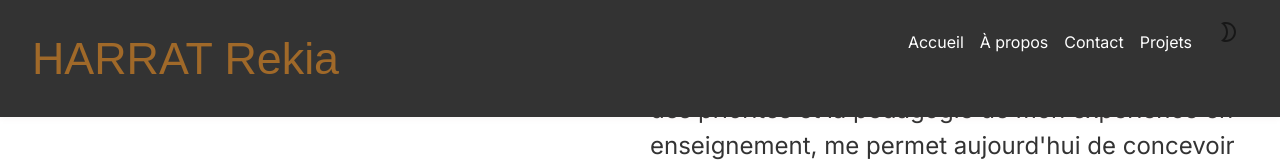
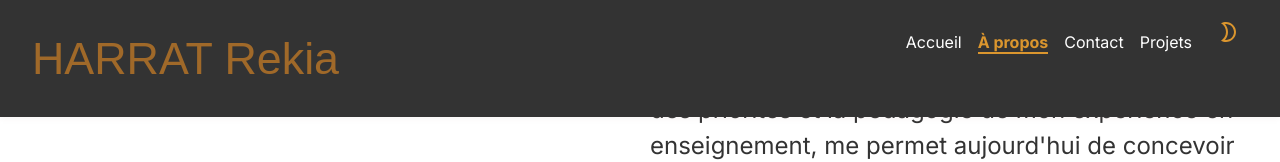
Before and after one commit to rakiko86/portfolio, a React (Create React App) app: page /about in a window 1280 px wide. Shown: the top 162 px of the page. Built offline with nearby package versions, Linux system fonts and the light colour scheme; a web font is replaced by a local one.

Commit message:
feat: ajustement

```diff
--- a/src/assets/data/skills.js
+++ b/src/assets/data/skills.js
@@ -12,6 +12,7 @@ const skills = [
   { id: 11, title: 'MongoDB', rating: 3, icon: 'SiMongodb' },
   { id: 12, title: 'Sass', rating: 4, icon: 'FaSass' },
   { id: 13, title: 'Postman', rating: 4, icon: 'SiPostman' },
+  { id: 14, title: 'Greencode', rating: 4, icon: 'FaCode' },
 ];
 
 export default skills;
--- a/src/components/Header.js
+++ b/src/components/Header.js
@@ -1,37 +1,51 @@
-import React, { useState } from 'react';
-import DarkMode from './DarkMode';
-import { Link } from 'react-router-dom';
-import '../styles/pages/index.scss';
+import React from "react";
+import { Link, useLocation } from "react-router-dom";
+import DarkMode from "./DarkMode";
+import "../styles/pages/index.scss";
 
 const Header = () => {
-    const [isOpen, setIsOpen] = useState(false);
-
-    const toggleMenu = () => {
-        setIsOpen(!isOpen);
-    };
+    const location = useLocation(); // Détecte la page actuelle
 
     return (
         <header>
             <nav>
-                {/* Logo à gauche */}
-                <div className='' >
-
-                    <Link to="" className='logo'>HARRAT Rekia</Link>
+                <div className="logo">
+                    <Link to="/" className="logo">HARRAT Rekia</Link>
                 </div>
 
-                {/* Bouton Menu Hamburger */}
-                <div className="hamburger-menu" onClick={toggleMenu}>
-                    <span className={isOpen ? "bar open" : "bar"}></span>
-                    <span className={isOpen ? "bar open" : "bar"}></span>
-                    <span className={isOpen ? "bar open" : "bar"}></span>
-                </div>
-
-                {/* Navigation : affichage dynamique */}
-                <ul className={isOpen ? "nav-links open" : "nav-links"}>
-                    <li><Link to="/" onClick={toggleMenu}>Accueil</Link></li>
-                    <li><Link to="/about" onClick={toggleMenu}>À propos</Link></li>
-                    <li><Link to="/contact" onClick={toggleMenu}>Contact</Link></li>
-                    <li><Link to="/projects" onClick={toggleMenu}>Projets</Link></li>
+                <ul className="nav-links">
+                    <li>
+                        <Link
+                            to="/"
+                            className={location.pathname === "/" ? "active" : ""}
+                        >
+                            Accueil
+                        </Link>
+                    </li>
+                    <li>
+                        <Link
+                            to="/about"
+                            className={location.pathname === "/about" ? "active" : ""}
+                        >
+                            À propos
+                        </Link>
+                    </li>
+                    <li>
+                        <Link
+                            to="/contact"
+                            className={location.pathname === "/contact" ? "active" : ""}
+                        >
+                            Contact
+                        </Link>
+                    </li>
+                    <li>
+                        <Link
+                            to="/projects"
+                            className={location.pathname === "/projects" ? "active" : ""}
+                        >
+                            Projets
+                        </Link>
+                    </li>
                     <li><DarkMode /></li>
                 </ul>
             </nav>
--- a/src/pages/About.js
+++ b/src/pages/About.js
@@ -13,7 +13,7 @@ const About = () => {
 
     return (
         <div>
-        <div className='about'>
+            <div className='about'>
             <h1>À propos de moi</h1>
 
             <div className="about-container">
--- a/src/pages/Contact.js
+++ b/src/pages/Contact.js
@@ -3,7 +3,7 @@ import "../styles/pages/index.scss";
 const Contact = () => {
     return (
         <div>
-            <article>
+            <article className='contact'>
                 <h1>Contact</h1>
                 <section>
 
--- a/src/pages/Home.js
+++ b/src/pages/Home.js
@@ -13,16 +13,16 @@ const Home = () => {
     return (
         <div className='home'>
             <div className='container'>
-                <Heros />
-                <About />
+                <div><Heros /></div>
+               <div><About /></div>
 
                 <div className="skills-section">
-                    <h1>Mes compétences</h1>
+                    <h1 className='competence'>Mes compétences</h1>
                     <Skills />
                 </div>
+<div><Projects /></div>
 
-                <Projects />
-                <Contact />
+              <dir><Contact /></dir>
             </div>
             <BackToUp/>
             <Footer />
--- a/src/pages/Projects.js
+++ b/src/pages/Projects.js
@@ -26,7 +26,7 @@ const Projects = () => {
 
     return (
         <div>
-            <h1>Projects</h1>
+            <h1>Projets</h1>
             <div className='projects'>
                 {data.map((project) => (
                     <ProjectCard key={project.id} project={project} />
--- a/src/styles/components/_contact.scss
+++ b/src/styles/components/_contact.scss
@@ -1,41 +1,35 @@
-
-
-
-
-
-
-
 form {
   display: flex;
-    flex-direction: column; /* Aligne les éléments en colonne */
-    gap: 30px; /* Espace entre les éléments */
-    max-width: 500px; /* Limite la largeur du formulaire */
-    margin: 0 auto; /* Centrer le formulaire horizontalement */
+  flex-direction: column;
+  gap: 30px;
+  max-width: 500px;
+  margin: 0 auto;
   padding: 20px;
-    background-color: #f9f9f9; /* Ajoute une couleur de fond au formulaire */
-    border-radius: 8px; /* Coins arrondis */
-    /* Ombre douce pour un effet 3D */
+  height: auto;
+  background-color: #f9f9f9;
+  border-radius: 8px;
+}
 
-    label {
+form label {
   font-size: 16px;
   margin-bottom: 8px;
   font-weight: bold;
 }
 
-    input, textarea {
+form input, form textarea {
   padding: 20px;
   font-size: 16px;
   border: 1px solid #ccc;
   border-radius: 4px;
   outline: none;
   transition: border-color 0.3s ease;
-
-      &:focus {
-        border-color: #9fa9b3 ; /* Change la couleur de la bordure lorsqu'on est sur le champ */
-      }
 }
 
-    button {
+form input:focus, form textarea:focus {
+  border-color: #9fa9b3;
+}
+
+form button {
   padding: 15px 20px;
   background-color: #333;
   color: white;
@@ -44,9 +38,8 @@ form {
   font-size: 16px;
   cursor: pointer;
   transition: background-color 0.3s ease;
+}
 
-      &:hover {
-        background-color:  #9fa9b3; /* Changement de couleur au survol */
+form button:hover {
+  background-color: #9fa9b3;
 }
-    }
-  }
--- a/src/styles/components/_dark.scss
+++ b/src/styles/components/_dark.scss
@@ -100,7 +100,10 @@ button {
 
 // Icone pour basculer le mode sombre/clair
 .darkModeButton {
-  color: rgb(160, 105, 41);
+  color: var(--dark-icon-color);
+  margin-left: auto;
+  cursor: pointer;
+
 }
 
 
@@ -114,6 +117,7 @@ button {
   margin-right: 8px;
   border-radius: 50%;
   background: var(--circle-color);
+
 }
 
 .circle--plain {
@@ -127,3 +131,8 @@ button {
 .dark .circle--plain {
   background: var(--dark-circle-color-plain);
 }
+.MuiSvgIcon-root {
+  fill: rgb(219, 150, 46) !important;
+
+
+}
--- a/src/styles/components/_header.scss
+++ b/src/styles/components/_header.scss
@@ -75,7 +75,7 @@ nav {
             transition: color 0.3s ease-in-out;
 
             &:hover {
-                color: #007bff;
+                color: rgb(219, 150, 46);
             }
         }
     }
@@ -99,6 +99,8 @@ nav {
         padding: 1rem 0;
         box-shadow: 0 5px 10px rgba(0, 0, 0, 0.2);
         z-index: 1000;
+
+
     }
 
     .nav-links.open {
@@ -121,6 +123,31 @@ nav {
         }
     }
 }
+.nav-links {
+    display: flex;
+    list-style: none;
+
+    li {
+        margin-left: 1rem;
+
+        a {
+            color: white;
+            text-decoration: none;
+            transition: color 0.3s ease-in-out;
+
+            &:hover {
+                color: rgb(219, 150, 46);
+            }
+
+            &.active {
+                color: rgb(219, 150, 46); // Garde la couleur jaune
+                font-weight: bold;
+                border-bottom: 2px solid rgb(219, 150, 46); // Optionnel : soulignement
+            }
+        }
+    }
+}
+
 
 /* 🌙 Mode Sombre */
 .dark-mode {
```
Also changed, not shown: src/styles/components/_about.scss (+0 -7 lines). Lines whose indentation alone changed are shown as unchanged.
